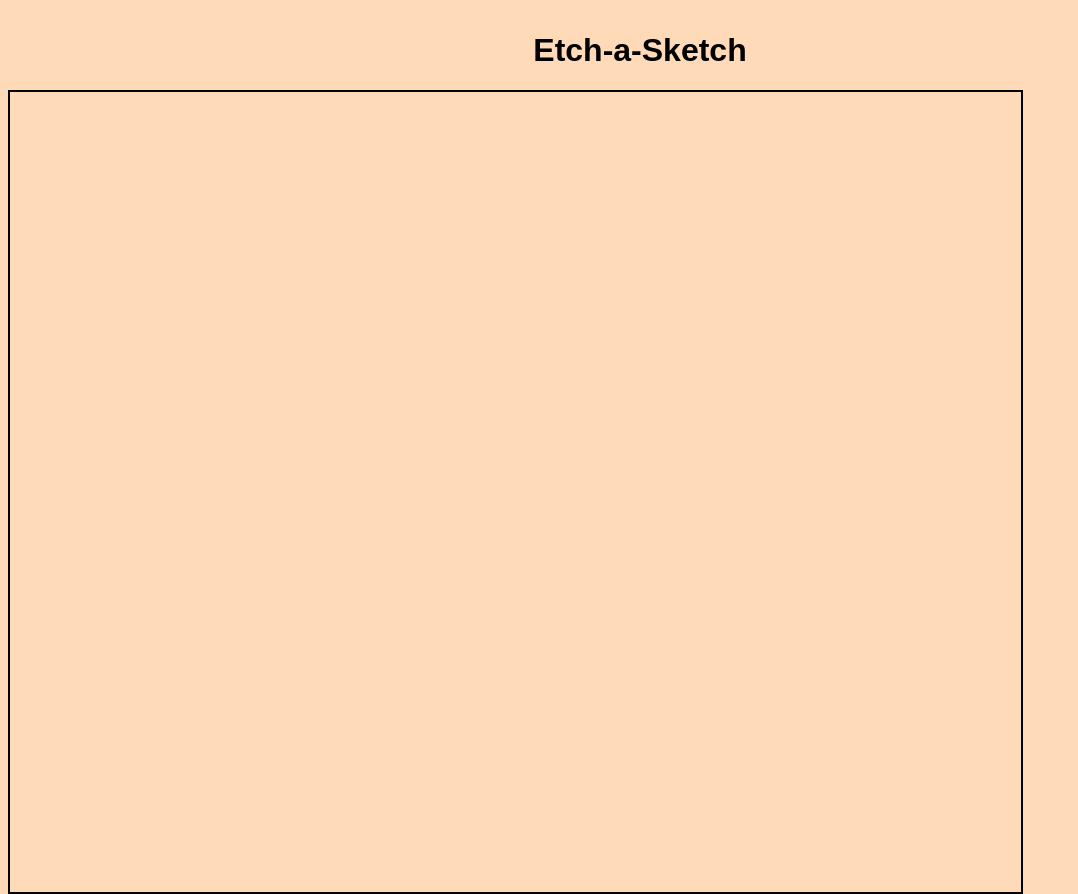
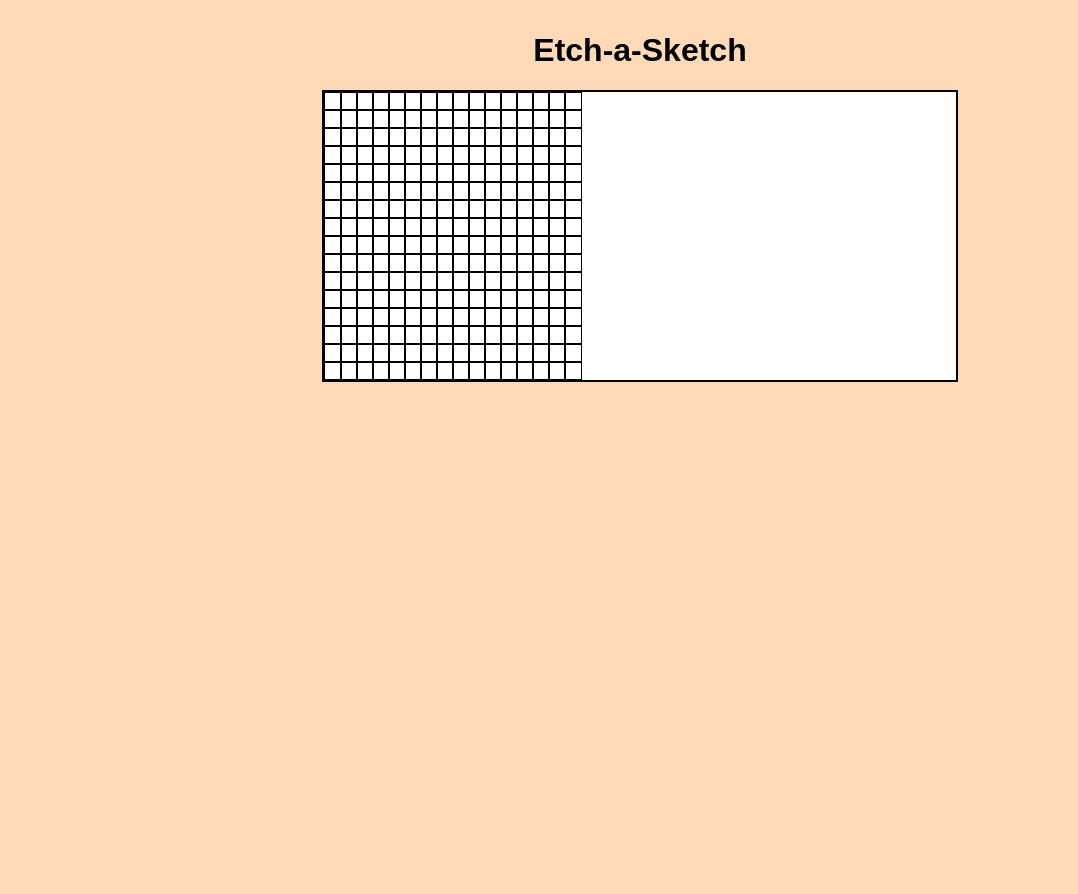
Before and after one commit to Cookiedamages/Etch-a-Sketch, a plain HTML site: page index.html in a window 1280 px wide. Shown: the top 894 px of the page, without its empty margins (0-1078 px from the left). After the commit the page ends 800 px from the top, so only its background shows below. Drawn offline with Linux system fonts and the light colour scheme.

Commit message:
hover effect

```diff
--- a/script.js
+++ b/script.js
@@ -29,11 +29,22 @@ const NumRows = 16;
 const NumCols = 16;
 
 for (let row = 0; row < NumRows; row++) {
+
     for(let col = 0;col < NumCols; col++){
         const square = document.createElement('div');
         square.classList.add('square');
-        div.appendChild(square);
+        gameField.appendChild(square);
     }
 }
 
-//
+//changing square's color while hovering
+
+function changeColor (event) {
+    event.target.style.backgroundColor = 'black'
+}
+
+const squares = document.querySelectorAll('.square');
+
+squares.forEach(square => {
+    square.addEventListener('mouseover', changeColor);
+});
--- a/style.css
+++ b/style.css
@@ -8,13 +8,23 @@ h1 {
     margin-top: 2rem;
 }
 
+.wrapper {
+    display: flex;
+    flex-direction: column;
+    align-items: center;
+    justify-content: center;
+}
+
 .gameField {
-    width: 80%;
-    height: 800px;
+    width: 50%;
+    height: 100%;
     border: 2px solid;
     display: grid;
     grid-template-columns: repeat(16, 16px);
+
+    background-color: white;
 }
+
 
 .square {
     width: 16px;
```
